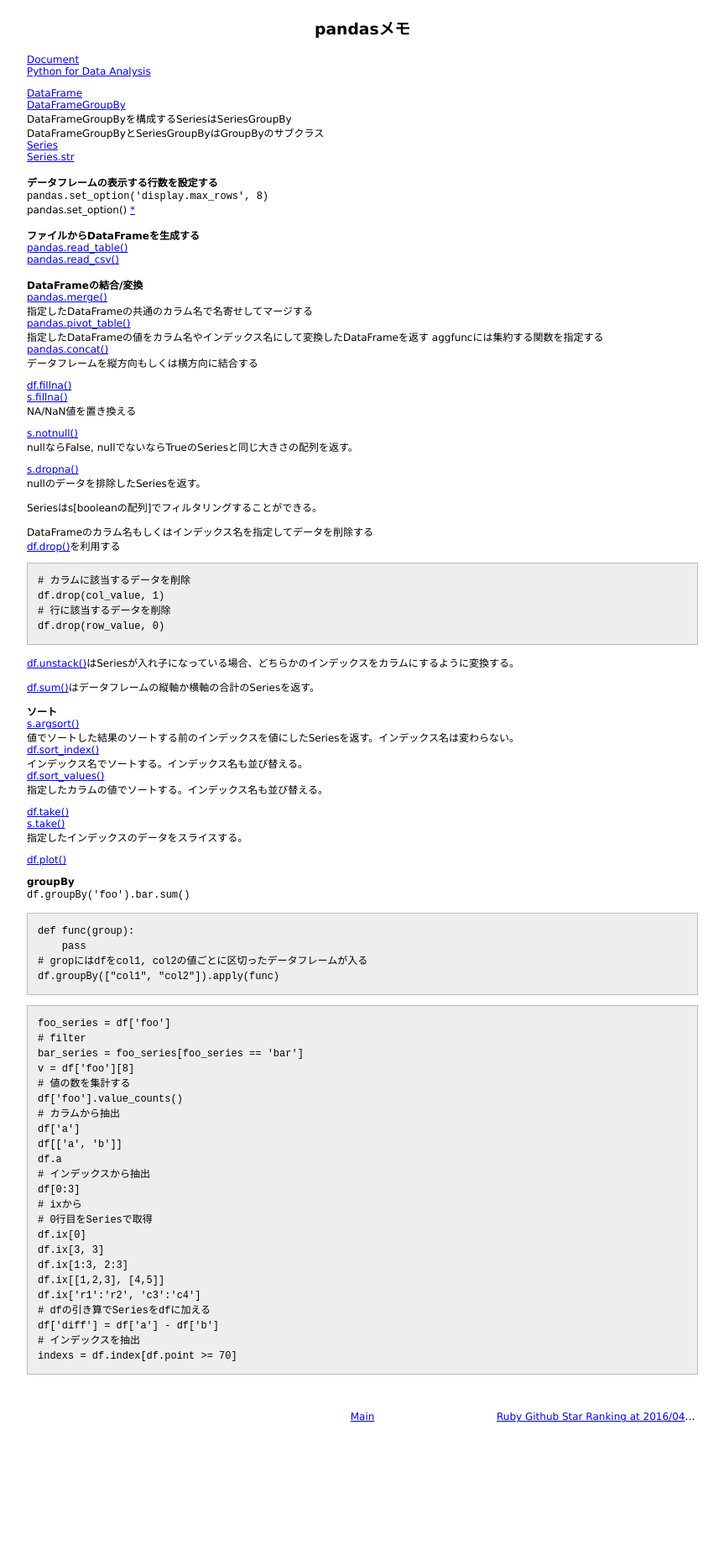
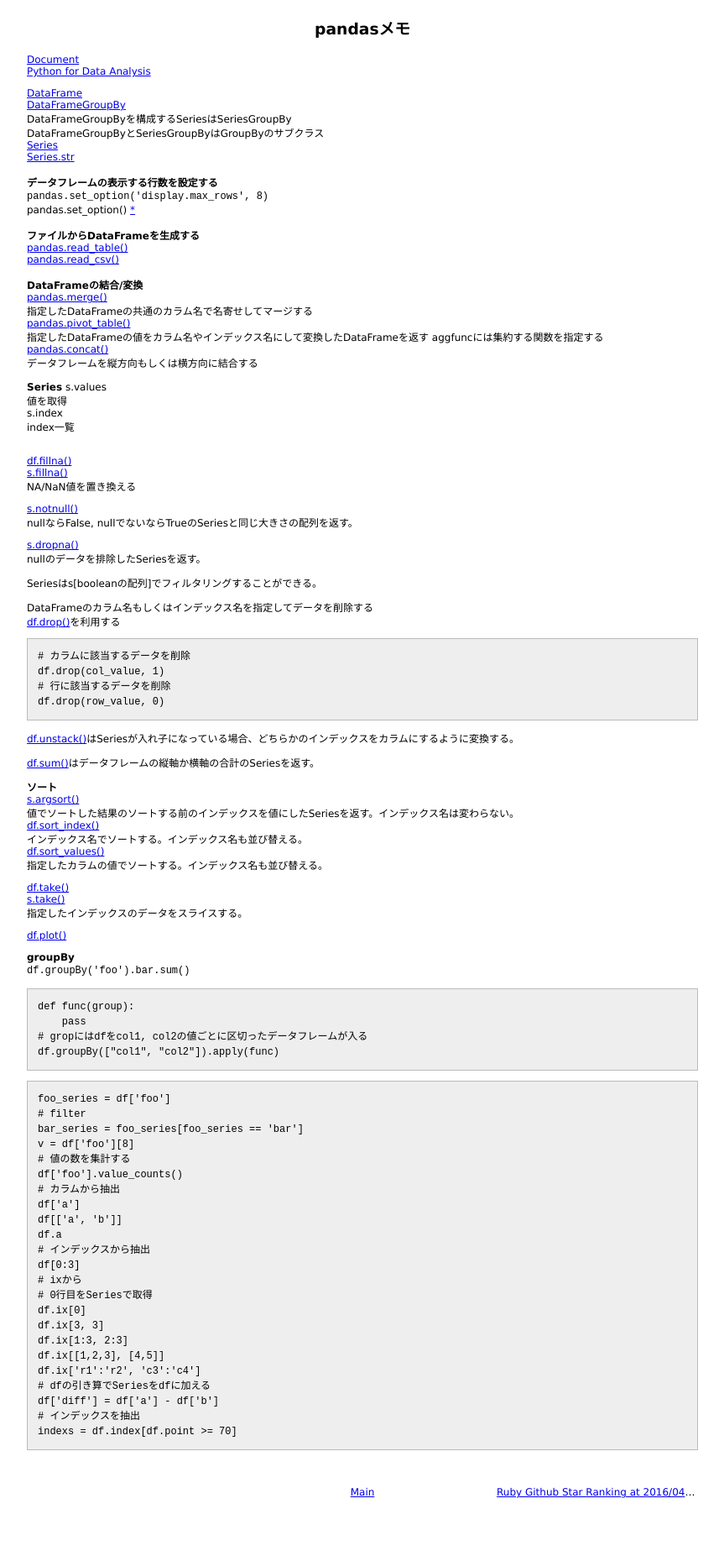
Before and after one commit to 38elements/38elements.github.com, a Jekyll site: the page built from _posts/2016-04-24-pandas.md, in a window 1280 px wide. Shown: the whole page at 84% size, without its empty margins (208-1071 px from the left). Built offline with Jekyll 4.4.1, drawn with Linux system fonts in a browser that asks for light colours; before the commit the page ends 1763 px from its top, so only the background shows below that.

Commit message:
Update 2016-04-24-pandas.md

```diff
--- a/_posts/2016-04-24-pandas.md
+++ b/_posts/2016-04-24-pandas.md
@@ -28,6 +28,13 @@ pandas.set_option() [*](http://pandas.pydata.org/pandas-docs/stable/generated/pa
 aggfuncには集約する関数を指定する
 [pandas.concat()](http://pandas.pydata.org/pandas-docs/stable/generated/pandas.concat.html)
 データフレームを縦方向もしくは横方向に結合する
+<br>
+**Series**
+s.values
+値を取得
+s.index
+index一覧
+<br>
 
 [df.fillna()](http://pandas.pydata.org/pandas-docs/stable/generated/pandas.DataFrame.fillna.html)
 [s.fillna()](http://pandas.pydata.org/pandas-docs/stable/generated/pandas.Series.fillna.html)
```
